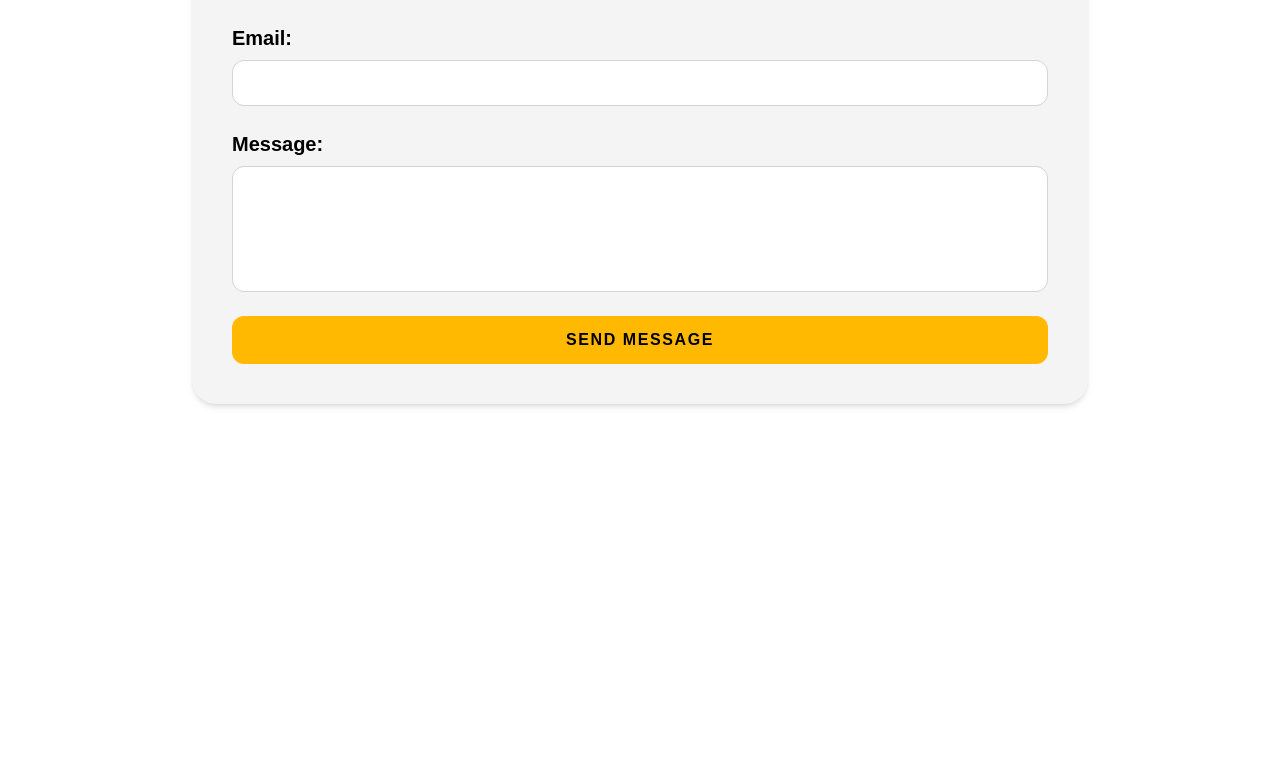
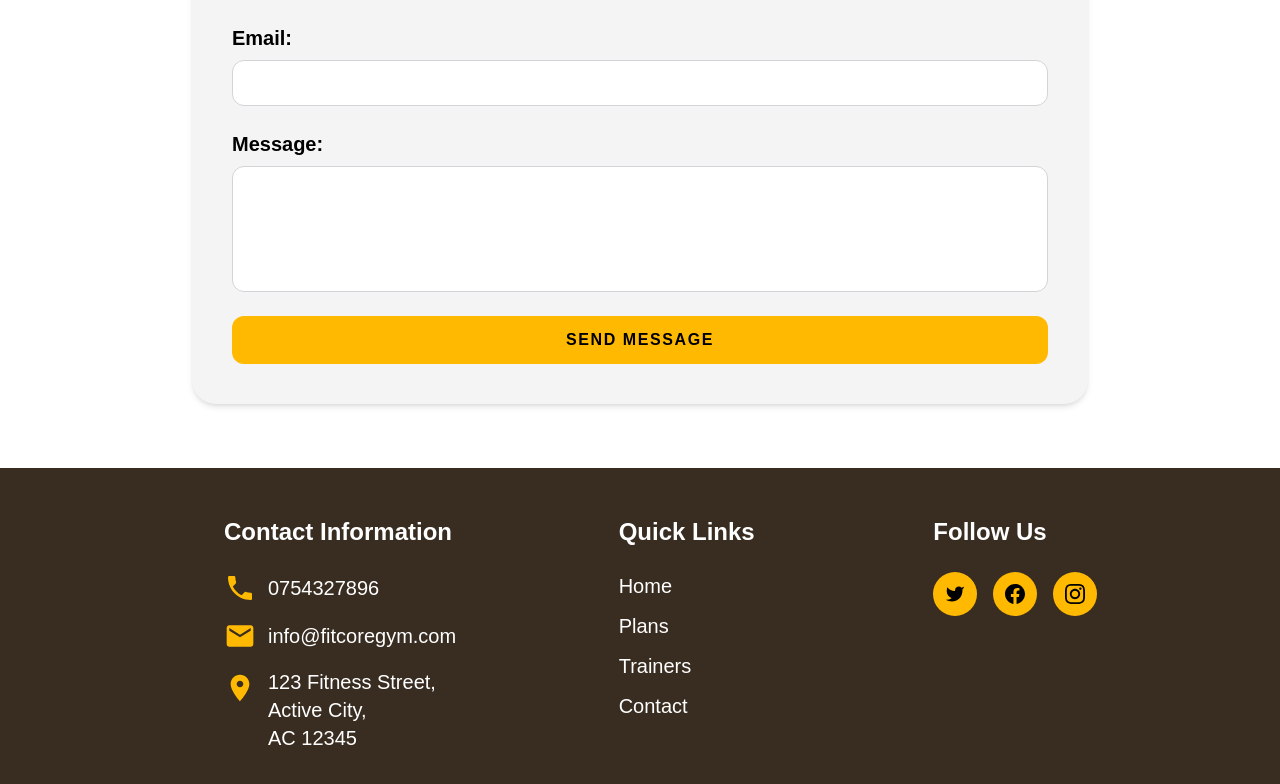
Before and after one commit to dilusha-ola/Gym-website-Fitcore, a Next.js app: page / in a window 1280 px wide. Shown: the part 2520-3304 px from the top of the page. Before the commit the page ends 2988 px from the top, so only its background shows below. Built offline with nearby package versions, Linux system fonts and the light colour scheme.

Commit message:
add footer to layout.tsx and do modifications in footer(fonts,colors,alignments) Add onother diaganol design to page.tsx

```diff
--- a/app/components/Footer.tsx
+++ b/app/components/Footer.tsx
@@ -2,23 +2,29 @@ import Link from "next/link";
 
 export default function Footer() {
   return (
-    <footer className="bg-amber-900 text-white py-12 px-6">
-      <div className="max-w-6xl mx-auto grid grid-cols-1 md:grid-cols-3 gap-8">
+    <footer className="text-white py-12 px-6 pl-56" style={{ backgroundColor: 'rgb(57, 45, 34)' }}>
+      <div className="max-w-6xl mx-auto grid grid-cols-1 md:grid-cols-3 gap-8 flex justify-center">
 
         {/* Contact Information */}
         <div>
-          <h3 className="text-xl font-bold mb-6">Contact Information</h3>
+          <h3 className="text-2xl font-bold mb-6">Contact Information</h3>
           <div className="space-y-4">
-            <div className="flex items-center gap-3">
-              <span className="text-amber-400">📞</span>
+            <div className="flex items-center gap-3 text-xl">
+              <svg className="w-8 h-8 text-amber-400" fill="currentColor" viewBox="0 0 24 24">
+                <path d="M6.62 10.79c1.44 2.83 3.76 5.14 6.59 6.59l2.2-2.2c.27-.27.67-.36 1.02-.24 1.12.37 2.33.57 3.57.57.55 0 1 .45 1 1V20c0 .55-.45 1-1 1-9.39 0-17-7.61-17-17 0-.55.45-1 1-1h3.5c.55 0 1 .45 1 1 0 1.25.2 2.45.57 3.57.11.35.03.74-.25 1.02l-2.2 2.2z"/>
+              </svg>
               <span>0754327896</span>
             </div>
-            <div className="flex items-center gap-3">
-              <span className="text-amber-400">✉️</span>
+            <div className="flex items-center gap-3 text-xl">
+              <svg className="w-8 h-8 text-amber-400" fill="currentColor" viewBox="0 0 24 24">
+                <path d="M20 4H4c-1.1 0-1.99.9-1.99 2L2 18c0 1.1.9 2 2 2h16c1.1 0 2-.9 2-2V6c0-1.1-.9-2-2-2zm0 4l-8 5-8-5V6l8 5 8-5v2z"/>
+              </svg>
               <span>info@fitcoregym.com</span>
             </div>
-            <div className="flex items-start gap-3">
-              <span className="text-amber-400">📍</span>
+            <div className="flex items-start gap-3 text-xl">
+              <svg className="w-8 h-8 text-amber-400 mt-1" fill="currentColor" viewBox="0 0 24 24">
+                <path d="M12 2C8.13 2 5 5.13 5 9c0 5.25 7 13 7 13s7-7.75 7-13c0-3.87-3.13-7-7-7zm0 9.5c-1.38 0-2.5-1.12-2.5-2.5s1.12-2.5 2.5-2.5 2.5 1.12 2.5 2.5-1.12 2.5-2.5 2.5z"/>
+              </svg>
               <div>
                 <p>123 Fitness Street,</p>
                 <p>Active City,</p>
@@ -29,30 +35,30 @@ export default function Footer() {
         </div>
 
         {/* Quick Links */}
-        <div>
-          <h3 className="text-xl font-bold mb-6">Quick Links</h3>
+        <div className="ml-10">
+          <h3 className="text-2xl font-bold mb-6 ">Quick Links</h3>
           <nav className="space-y-3">
             <Link
               href="/"
-              className="block hover:text-amber-400 transition-colors"
+              className="block hover:text-amber-400 transition-colors text-xl"
             >
               Home
             </Link>
             <Link
               href="/plans"
-              className="block hover:text-amber-400 transition-colors"
+              className="block hover:text-amber-400 transition-colors text-xl"
             >
               Plans
             </Link>
             <Link
               href="/trainers"
-              className="block hover:text-amber-400 transition-colors"
+              className=" block hover:text-amber-400 transition-colors text-xl"
             >
               Trainers
             </Link>
             <Link
               href="/contact"
-              className="block hover:text-amber-400 transition-colors"
+              className="block hover:text-amber-400 transition-colors text-xl"
             >
               Contact
             </Link>
@@ -61,7 +67,7 @@ export default function Footer() {
 
         {/* Follow Us */}
         <div>
-          <h3 className="text-xl font-bold mb-6">Follow Us</h3>
+          <h3 className="text-2xl font-bold mb-6">Follow Us</h3>
           <div className="flex gap-4">
             {/* Twitter */}
             <a
--- a/app/layout.tsx
+++ b/app/layout.tsx
@@ -2,6 +2,7 @@ import type { Metadata } from "next";
 import { Geist, Geist_Mono } from "next/font/google";
 import "./globals.css";
 import Header from "./components/Header";
+import Footer from "./components/Footer";
 
 const geistSans = Geist({
   variable: "--font-geist-sans",
@@ -30,6 +31,7 @@ export default function RootLayout({
       >
         <Header />
         {children}
+        <Footer />
       </body>
     </html>
   );
--- a/app/page.tsx
+++ b/app/page.tsx
@@ -99,6 +99,11 @@ export default function Home() {
             className="absolute inset-0 bg-amber-400"
             style={{ clipPath: "polygon(46% 0, 100% 0, 100% 100%)" }}
           />
+          {/* Left black wedge */}
+          <div
+            className="absolute inset-0 bg-black"
+            style={{ clipPath: "polygon(0 0, 54% 100%, 0 100%)" }}
+          />
         </div>
       </section>
 
```
